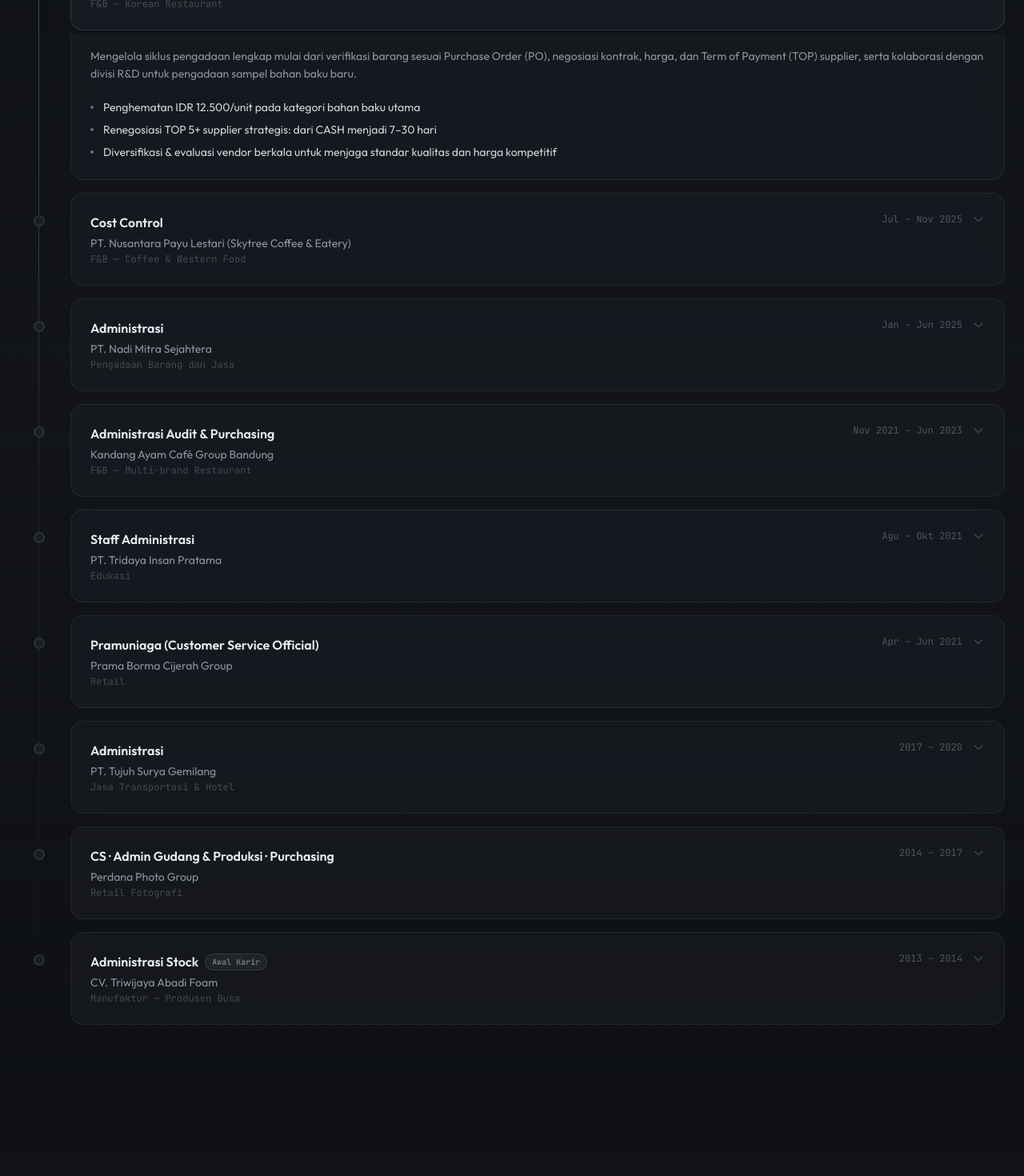
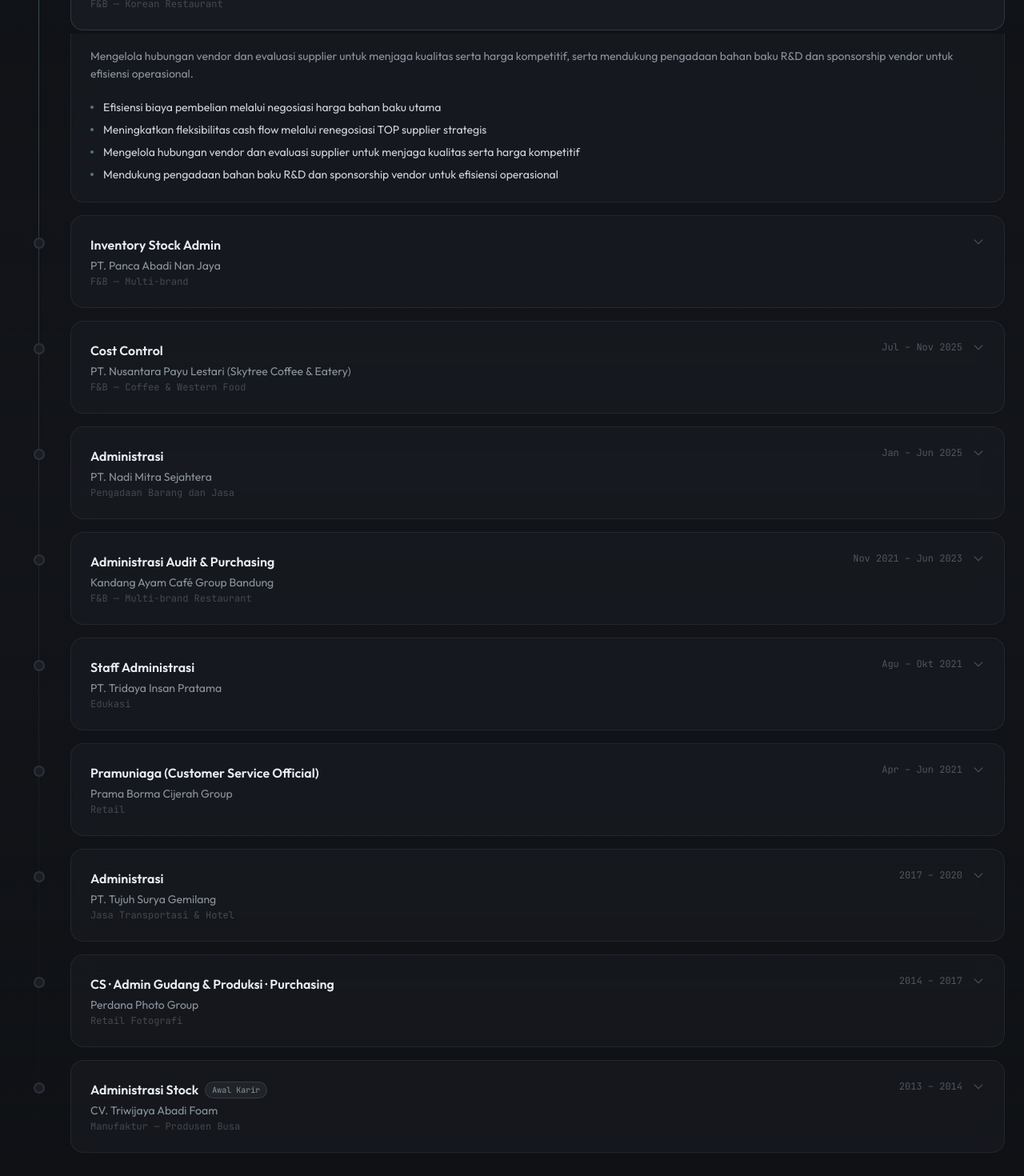
Before and after one commit to tonnyheru/Portofolio-Rere, a Next.js app: page / in a window 1280 px wide. Shown: the part 3400-4870 px from the top of the page at 80% size. Built offline with nearby package versions, Linux system fonts and the light colour scheme; a web font is replaced by a local one.

Commit message:
update experience data with PT. Panca Abadi Nan Jaya

```diff
--- a/app/components/About.tsx
+++ b/app/components/About.tsx
@@ -135,9 +135,9 @@
                 <span className="text-frost">Cost Controller</span>, atau posisi terkait.
               </p>
               <div className="mt-3 flex flex-wrap gap-2 font-mono text-xs">
-                <a href="mailto:renaraayan@gmail.com" className="text-neon/70 hover:text-neon transition-colors animated-underline">
-                  renaraayan@gmail.com
-                </a>
+              <a href="https://mail.google.com/mail/?view=cm&to=renaraayan@gmail.com" target="_blank" rel="noopener noreferrer" className="text-neon/70 hover:text-neon transition-colors animated-underline">
+                renaraayan@gmail.com
+              </a>
                 <span className="text-silver/30">·</span>
                 <a href="https://wa.me/6285159522095" target="_blank" rel="noopener noreferrer" className="text-neon/70 hover:text-neon transition-colors animated-underline">
                   085159522095
--- a/app/components/Experience.tsx
+++ b/app/components/Experience.tsx
@@ -10,11 +10,28 @@
     current: true,
     tag: "Terbaru",
     accentColor: "#7fb3d0",
-    desc: "Mengelola siklus pengadaan lengkap mulai dari verifikasi barang sesuai Purchase Order (PO), negosiasi kontrak, harga, dan Term of Payment (TOP) supplier, serta kolaborasi dengan divisi R&D untuk pengadaan sampel bahan baku baru.",
+    desc: "Mengelola hubungan vendor dan evaluasi supplier untuk menjaga kualitas serta harga kompetitif, serta mendukung pengadaan bahan baku R&D dan sponsorship vendor untuk efisiensi operasional.",
     highlights: [
-      "Penghematan IDR 12.500/unit pada kategori bahan baku utama",
-      "Renegosiasi TOP 5+ supplier strategis: dari CASH menjadi 7–30 hari",
-      "Diversifikasi & evaluasi vendor berkala untuk menjaga standar kualitas dan harga kompetitif",
+      "Efisiensi biaya pembelian melalui negosiasi harga bahan baku utama",
+      "Meningkatkan fleksibilitas cash flow melalui renegosiasi TOP supplier strategis",
+      "Mengelola hubungan vendor dan evaluasi supplier untuk menjaga kualitas serta harga kompetitif",
+      "Mendukung pengadaan bahan baku R&D dan sponsorship vendor untuk efisiensi operasional",
+    ],
+  },
+  {
+    company: "PT. Panca Abadi Nan Jaya",
+    industry: "F&B — Multi-brand",
+    role: "Inventory Stock Admin",
+    period: "",
+    current: false,
+    tag: "",
+    accentColor: "#7fb3d0",
+    desc: "Mengelola administrasi dan pencatatan kedatangan barang untuk operasional multi-brand F&B, serta menjaga akurasi inventory melalui proses data entry, monitoring stok, dan pengecekan dokumen operasional.",
+    highlights: [
+      "Mengelola administrasi dan pencatatan kedatangan barang untuk operasional multi-brand F&B",
+      "Verifikasi transfer goods antar outlet dan gudang guna memastikan kesesuaian data dan stok fisik",
+      "Menjaga akurasi inventory melalui data entry, monitoring stok, dan pengecekan dokumen operasional",
+      "Meminimalisir potensi selisih stok dan double input melalui proses validasi data secara detail",
     ],
   },
   {
@@ -25,12 +42,13 @@
     current: false,
     tag: "",
     accentColor: "#a8c8e0",
-    desc: "Melaksanakan stock opname berkala seluruh divisi, analisis COGS seluruh lini produk, forecasting kebutuhan bahan baku berbasis data historis penjualan, serta digitalisasi sistem monitoring inventori dari tidak rutin menjadi terjadwal dan sistematis.",
+    desc: "Membangun sistem monitoring stok berbasis Google Sheets, meningkatkan kedisiplinan stock opname dan akurasi data persediaan, serta menekan waste dan mengoptimalkan COGS melalui pengawasan penggunaan bahan baku.",
     highlights: [
-      "Digitalisasi inventori berbasis Google Sheets — stock opname lebih terjadwal dan terukur",
-      "Implementasi FEFO — menekan kerugian akibat bahan baku kedaluwarsa",
-      "Optimasi COGS & efisiensi belanja operasional melalui forecasting akurat",
-      "Renegosiasi TOP dengan supplier — meningkatkan fleksibilitas cash flow perusahaan",
+      "Membangun sistem monitoring stok berbasis Google Sheets untuk meningkatkan kontrol inventory",
+      "Meningkatkan kedisiplinan stock opname dan akurasi data persediaan",
+      "Menekan waste dan mengoptimalkan COGS melalui pengawasan penggunaan bahan baku",
+      "Implementasi sistem FEFO guna meminimalisir kerugian bahan baku expired",
+      "Mendukung efisiensi cash flow melalui negosiasi TOP dengan supplier",
     ],
   },
   {
@@ -41,11 +59,11 @@
     current: false,
     tag: "",
     accentColor: "#8b949e",
-    desc: "Mengelola administrasi & korespondensi perusahaan, entri dan pembaruan data ke sistem internal, dukungan proses rekrutmen, rekapitulasi absensi karyawan, serta pengelolaan laporan arus kas operasional harian.",
+    desc: "Menjalankan administrasi perusahaan dan pengelolaan database internal secara sistematis, menyusun laporan kas operasional project secara rapi dan akurat, serta mengelola dokumentasi perusahaan untuk mendukung kelancaran operasional kantor.",
     highlights: [
-      "Sistem surat-menyurat yang terorganisir dan terdistribusi dengan baik",
-      "Akurasi input dan pembaruan database internal secara berkala",
-      "Rekapitulasi absensi & laporan HR yang akurat",
+      "Menjalankan administrasi perusahaan dan pengelolaan database internal secara sistematis",
+      "Menyusun laporan kas operasional project secara rapi dan akurat",
+      "Mengelola dokumentasi perusahaan untuk mendukung kelancaran operasional kantor",
     ],
   },
   {
@@ -56,12 +74,13 @@
     current: false,
     tag: "",
     accentColor: "#8b949e",
-    desc: "Stock opname berkala di main kitchen dan seluruh outlet multi-brand, forecasting kebutuhan bahan baku, manajemen vendor & administrasi kontra bon, serta digitalisasi sistem kontrol stok berbasis Google Sheets per outlet.",
+    desc: "Mengelola purchasing multi-outlet dan multi-brand dengan pengendalian stok yang terstruktur, serta meningkatkan efisiensi monitoring stok melalui digitalisasi sistem berbasis Google Sheets.",
     highlights: [
-      "Digitalisasi kontrol stok real-time via Google Sheets untuk semua outlet",
-      "Renegosiasi TOP dengan 10+ supplier mayoritas",
-      "Inisiasi program kemitraan vendor — diskon khusus & pengadaan aset tanpa biaya tambahan",
-      "Penerapan FEFO — menekan kerugian akibat bahan baku kedaluwarsa",
+      "Mengelola purchasing multi-outlet dan multi-brand dengan pengendalian stok yang terstruktur",
+      "Membantu kestabilan operasional outlet melalui forecasting kebutuhan bahan baku",
+      "Digitalisasi sistem monitoring stok berbasis Google Sheets",
+      "Negosiasi supplier untuk meningkatkan fleksibilitas cash flow perusahaan",
+      "Kontrol food costing dan pengadaan strategis untuk efisiensi biaya operasional",
     ],
   },
   {
@@ -72,11 +91,12 @@
     current: false,
     tag: "",
     accentColor: "#6b7280",
-    desc: "Mengelola administrasi & operasional kantor, surat-menyurat formal, pembaruan data ke sistem internal, dukungan proses rekrutmen melalui wawancara kandidat, serta penyusunan laporan kas operasional harian.",
+    desc: "Mengelola administrasi operasional dan pembaruan data perusahaan secara akurat, mendukung proses rekrutmen awal, serta menyusun laporan kas operasional harian dengan pencatatan yang tertib dan transparan.",
     highlights: [
-      "Pengelolaan siklus surat-menyurat formal perusahaan",
-      "Pelaksanaan wawancara & rekapitulasi data absensi karyawan",
-      "Penyusunan laporan kas operasional harian yang tertib dan akurat",
+      "Mengelola administrasi operasional dan pembaruan data perusahaan secara akurat",
+      "Mendukung proses rekrutmen awal melalui administrasi interview kandidat",
+      "Menyusun laporan kas operasional harian dengan pencatatan yang tertib dan transparan",
+      "Mengelola data absensi karyawan untuk mendukung pelaporan HR",
     ],
   },
   {
@@ -87,11 +107,11 @@
     current: false,
     tag: "",
     accentColor: "#6b7280",
-    desc: "Memberikan informasi layanan, promosi, dan edukasi kepada pelanggan melalui pengumuman suara, menangani keluhan pelanggan secara solutif, serta memastikan kenyamanan pengalaman belanja di area retail.",
+    desc: "Memberikan pelayanan informasi pelanggan secara komunikatif dan profesional di area retail, serta menangani keluhan pelanggan dengan pendekatan solutif guna menjaga customer satisfaction.",
     highlights: [
-      "Komunikasi publik yang informatif dan profesional",
-      "Penanganan keluhan pelanggan dengan pendekatan solutif",
-      "Pelayanan prima untuk menjaga kepuasan konsumen",
+      "Pelayanan informasi pelanggan secara komunikatif dan profesional di area retail",
+      "Menangani keluhan pelanggan dengan pendekatan solutif",
+      "Mendukung kenyamanan pengalaman belanja melalui pelayanan yang responsif dan informatif",
     ],
   },
   {
@@ -102,11 +122,12 @@
     current: false,
     tag: "",
     accentColor: "#6b7280",
-    desc: "Mengelola proses pemesanan transportasi dan akomodasi hotel, administrasi keuangan & penerbitan invoice, manajemen dokumentasi operasional, serta membangun hubungan pelanggan jangka panjang.",
+    desc: "Mengelola administrasi reservasi dan invoice pelanggan, menyusun sistem pengarsipan dokumen yang mempermudah pelacakan data, serta menjalin komunikasi pelanggan secara responsif untuk menjaga kualitas layanan perusahaan.",
     highlights: [
-      "Pengelolaan reservasi sistematis untuk multi-pelanggan",
-      "Penyusunan & verifikasi invoice dengan akurasi tinggi",
-      "Membangun loyalitas pelanggan melalui komunikasi yang efektif dan responsif",
+      "Mengelola administrasi reservasi dan invoice pelanggan",
+      "Menyusun sistem pengarsipan dokumen yang mempermudah pelacakan data",
+      "Menjalin komunikasi pelanggan secara responsif untuk menjaga kualitas layanan",
+      "Mendukung kelancaran proses administrasi perjalanan dan akomodasi pelanggan",
     ],
   },
   {
@@ -117,11 +138,12 @@
     current: false,
     tag: "",
     accentColor: "#6b7280",
-    desc: "Berbagai peran mulai dari customer service & kasir, administrasi gudang produksi, hingga purchasing dan administrasi printing. Mengelola stok bahan baku, pengendalian arus barang dari supplier, serta administrasi keuangan.",
+    desc: "Mengontrol pengadaan bahan baku printing, mengelola administrasi invoice dan penagihan pelanggan, serta menjaga stabilitas stok bahan baku dan barang jadi untuk mendukung operasional produksi.",
     highlights: [
-      "Manajemen stok bahan baku gudang & divisi printing",
-      "Pengendalian arus barang masuk dari supplier sesuai dokumen pengiriman",
-      "Administrasi keuangan, penerbitan invoice & penagihan tepat waktu",
+      "Mengontrol pengadaan bahan baku printing guna menjaga keseimbangan stok dan kelancaran produksi",
+      "Memastikan akurasi penerimaan barang dan pencatatan inventory pada sistem internal",
+      "Menangani administrasi invoice dan penagihan pelanggan secara tertib dan tepat waktu",
+      "Mendukung operasional produksi melalui pengelolaan kebutuhan perusahaan",
     ],
   },
   {
@@ -132,11 +154,12 @@
     current: false,
     tag: "Awal Karir",
     accentColor: "#6b7280",
-    desc: "Memulai karir profesional dengan mengelola arus barang produksi sesuai SOP, monitoring stok untuk mencegah out-of-stock, serta pelaksanaan stock opname berkala untuk memastikan keselarasan data sistem dengan fisik gudang.",
+    desc: "Menjaga akurasi data stok antara sistem dan fisik gudang melalui stock opname rutin, serta mengontrol arus barang masuk dan keluar agar distribusi produksi berjalan lancar tanpa keterlambatan.",
     highlights: [
-      "Manajemen arus barang masuk & keluar sesuai SOP perusahaan",
-      "Monitoring stok rutin untuk mencegah kekosongan barang (out-of-stock)",
-      "Stock opname berkala — validasi akurasi data sistem vs fisik gudang",
+      "Menjaga akurasi data stok antara sistem dan fisik gudang melalui stock opname rutin",
+      "Mengontrol arus barang masuk dan keluar agar distribusi produksi berjalan lancar",
+      "Monitoring stok secara berkala untuk mencegah kekosongan barang",
+      "Menjalankan administrasi inventory dengan ketelitian untuk meminimalisir selisih stok",
     ],
   },
 ];
@@ -158,12 +181,10 @@
 
   return (
     <section id="experience" ref={ref} className="py-32 relative overflow-hidden">
-      {/* Background */}
       <div className="absolute inset-0 bg-gradient-to-b from-ink via-void/30 to-ink" />
       <div className="absolute top-1/3 right-0 w-[500px] h-[500px] rounded-full bg-neon/3 blur-[120px]" />
 
       <div className="relative z-10 max-w-7xl mx-auto px-6">
-        {/* Header */}
         <div className="section-reveal flex items-center gap-4 mb-4">
           <span className="font-mono text-xs text-neon/70 tracking-[0.3em] uppercase"></span>
           <div className="flex-1 h-px bg-gradient-to-r from-neon/30 to-transparent max-w-32" />
@@ -177,15 +198,12 @@
           </p>
         </div>
 
-        {/* Timeline */}
         <div className="relative">
-          {/* Vertical line */}
           <div className="absolute left-6 top-0 bottom-0 w-px bg-gradient-to-b from-neon/40 via-graphite-2/60 to-transparent hidden md:block" />
 
           <div className="space-y-4">
             {jobs.map((job, i) => (
               <div key={i} className="section-reveal relative" style={{ transitionDelay: `${i * 0.05}s` }}>
-                {/* Timeline dot */}
                 <div className="absolute left-[18px] top-7 w-3.5 h-3.5 rounded-full border-2 hidden md:block z-10"
                   style={{
                     borderColor: job.current ? "#7fb3d0" : "#2d3139",
@@ -193,12 +211,10 @@
                     boxShadow: job.current ? "0 0 12px rgba(127,179,208,0.4)" : "none",
                   }} />
 
-                {/* Card */}
                 <div className="md:ml-16">
                   <button
                     onClick={() => setExpanded(expanded === i ? null : i)}
-                    className="w-full text-left glass rounded-2xl p-6 border border-graphite-2/60 glass-hover transition-all duration-300
-                      hover:border-neon/20 group"
+                    className="w-full text-left glass rounded-2xl p-6 border border-graphite-2/60 glass-hover transition-all duration-300 hover:border-neon/20 group"
                     style={{
                       borderColor: expanded === i ? "rgba(127,179,208,0.2)" : undefined,
                       background: expanded === i ? "rgba(26,29,36,0.8)" : undefined,
@@ -235,7 +251,6 @@
                     </div>
                   </button>
 
-                  {/* Expanded content */}
                   <div className={`overflow-hidden transition-all duration-500 ${expanded === i ? "max-h-96 mt-1" : "max-h-0"}`}>
                     <div className="glass rounded-2xl p-6 border border-graphite-2/40 border-t-0 rounded-t-none -mt-2 pt-6">
                       <p className="font-body text-silver text-sm leading-relaxed mb-5">{job.desc}</p>
--- a/app/components/Navbar.tsx
+++ b/app/components/Navbar.tsx
@@ -74,7 +74,7 @@
           {/* CTA */}
           <div className="hidden md:flex items-center gap-3">
             <a
-              href="/CV-ATS-RENARAYDWIINDAHSARI2026-1.pdf"
+              href="/Cv.pdf"
               download
               className="flex items-center gap-2 px-5 py-2.5 bg-neon/10 border border-neon/30 text-neon
                 text-sm font-medium rounded-xl hover:bg-neon/20 transition-all duration-300 hover:-translate-y-0.5"
@@ -106,7 +106,7 @@
                 {link.label}
               </button>
             ))}
-            <a href="/CV-ATS-RENARAYDWIINDAHSARI2026-1.pdf" download
+            <a href="/Cv.pdf" download
               className="block w-full text-center mt-3 px-4 py-3 bg-neon/10 border border-neon/30 text-neon text-sm rounded-xl">
               Download CV
             </a>
```
Also changed, not shown: app/components/Contact.tsx (+0 -11 lines), 1 other file (tests, documents, lock files or other folders).
